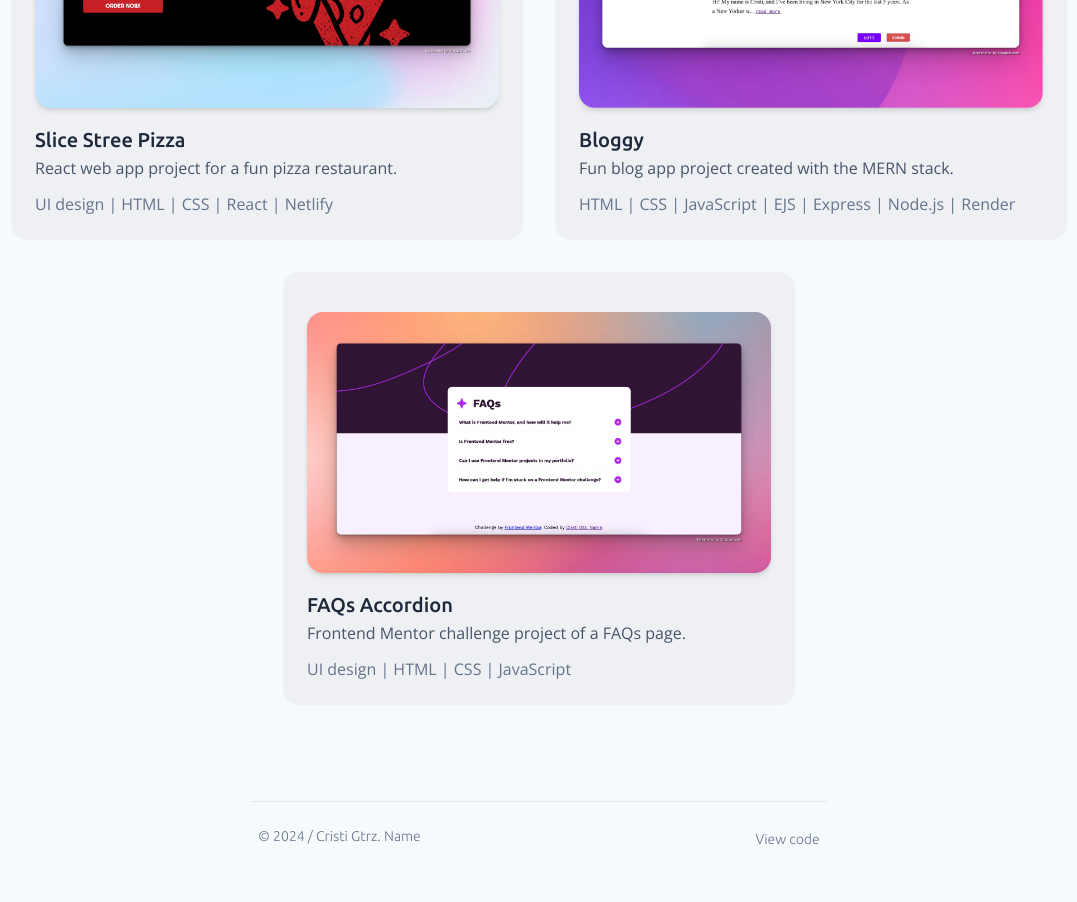
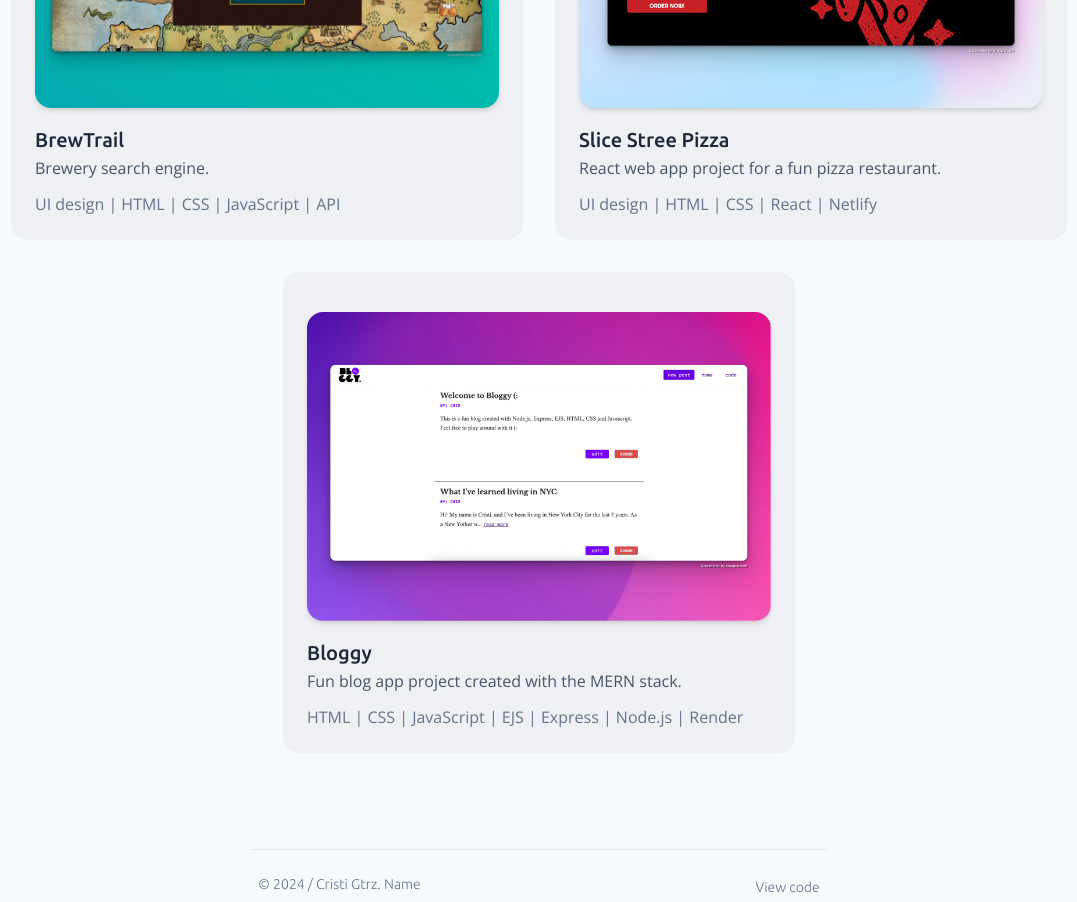
Before and after one commit to justbycris/se-portfolio, a React (Vite) app: page / in a window 1280 px wide. Shown: the part 1400-2302 px from the top of the page, without its empty margins (101-1178 px from the left). Built offline with nearby package versions, Linux system fonts and the light colour scheme.

Commit message:
add-brewtrail-project

```diff
--- a/src/components/ProjectCard.jsx
+++ b/src/components/ProjectCard.jsx
@@ -4,6 +4,7 @@ import nlsSignup from '../assets/Nls-Signup-Frontend.jpg';
 import nebulaProject from '../assets/NP-Frontend-Page.jpg';
 import faqsProject from '../assets/FAQs-project-screenshot.jpg';
 import bloggy from '../assets/Bloggy_Project_Screenshot.jpg';
+import BrewTrail from '../assets/BrewTrail.jpg';
 import { Link } from 'react-router-dom';
 
 
@@ -28,6 +29,14 @@ export default function ProjectCard() {
           description="Designed & developed a responsive newsletter sign up page.  "
           stack="UI design | Adobe XS | HTML | CSS | JavaScript | Sailthru "
           />
+           <Card
+          projectLink={"https://brewtrail.netlify.app/"}
+          photoName={BrewTrail}
+          photoText= {"Screenshot of BrewTrail project."}
+          name="BrewTrail"
+          description="Brewery search engine.   "
+          stack="UI design | HTML | CSS | JavaScript | API"
+          />
           <Card
           projectLink={"https://slice-street-pizza.netlify.app/"}
           photoName={sliceStreet}
@@ -44,14 +53,16 @@ export default function ProjectCard() {
           description="Fun blog app project created with the MERN stack."
           stack="HTML | CSS | JavaScript | EJS | Express | Node.js | Render"
           />
-          <Card
+          {/* <Card
           projectLink={"https://faq-accordion-challenge.netlify.app/"}
           photoName={faqsProject}
           photoText= {"Screenshot of FAQs project from FrontEnd Mentor."}
           name="FAQs Accordion"
           description="Frontend Mentor challenge project of a FAQs page.  "
           stack="UI design | HTML | CSS | JavaScript"
-          />
+          /> */}
+
+
         </div>
     </div>
   )
```
Also changed, not shown: src/assets/BrewTrail.jpg (added).
